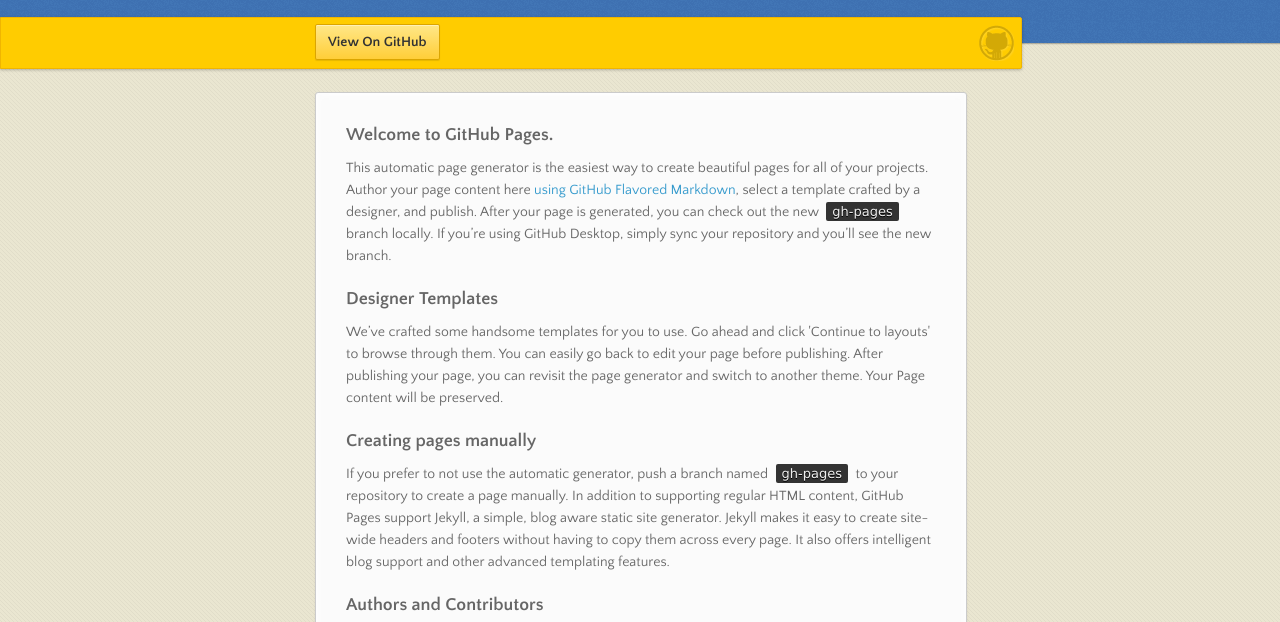
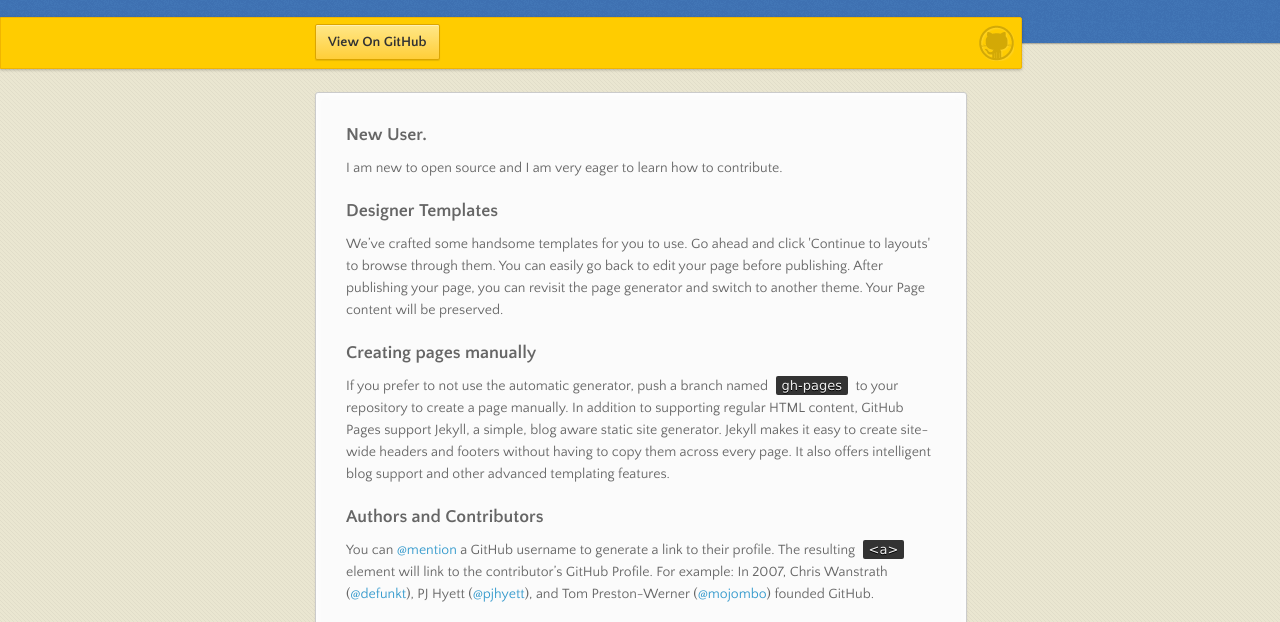
Before and after one commit to dianangvyen/dianangvyen.github.io, a plain HTML site: page index.html in a window 1280 px wide. Shown: the part 98-720 px from the top of the page. Drawn offline with nearby package versions, Linux system fonts and the light colour scheme.

Commit message:
Edit Subtitle
I created a new title

```diff
--- a/index.html
+++ b/index.html
@@ -33,10 +33,9 @@
       </nav>
       <section>
         <h3>
-<a id="welcome-to-github-pages" class="anchor" href="#welcome-to-github-pages" aria-hidden="true"><span class="octicon octicon-link"></span></a>Welcome to GitHub Pages.</h3>
+<a id="welcome-to-github-pages" class="anchor" href="#welcome-to-github-pages" aria-hidden="true"><span class="octicon octicon-link"></span></a> New User.</h3>
 
-<p>This automatic page generator is the easiest way to create beautiful pages for all of your projects. Author your page content here <a href="https://guides.github.com/features/mastering-markdown/">using GitHub Flavored Markdown</a>, select a template crafted by a designer, and publish. After your page is generated, you can check out the new <code>gh-pages</code> branch locally. If you’re using GitHub Desktop, simply sync your repository and you’ll see the new branch.</p>
-
+<p>I am new to open source and I am very eager to learn how to contribute.</p>
 <h3>
 <a id="designer-templates" class="anchor" href="#designer-templates" aria-hidden="true"><span class="octicon octicon-link"></span></a>Designer Templates</h3>
 
```
